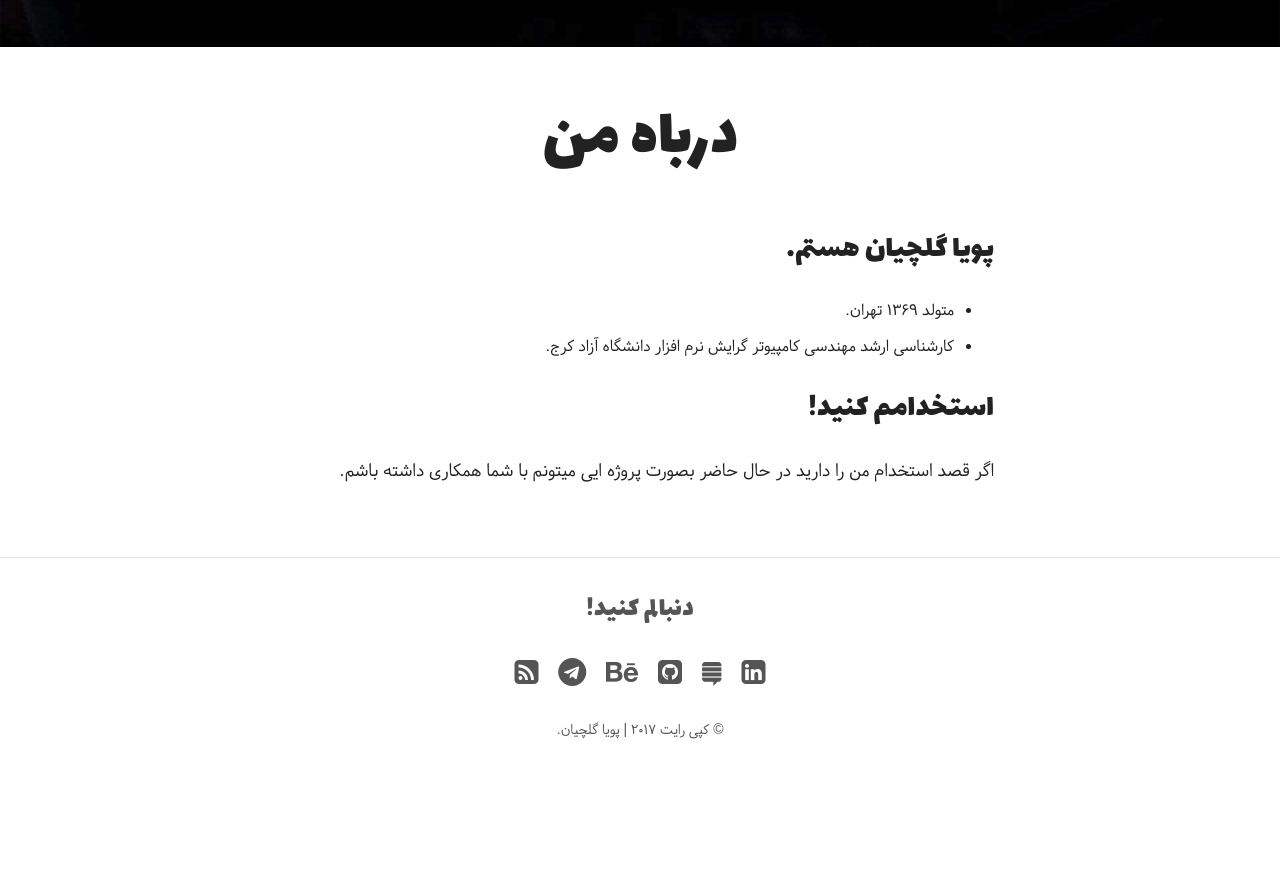
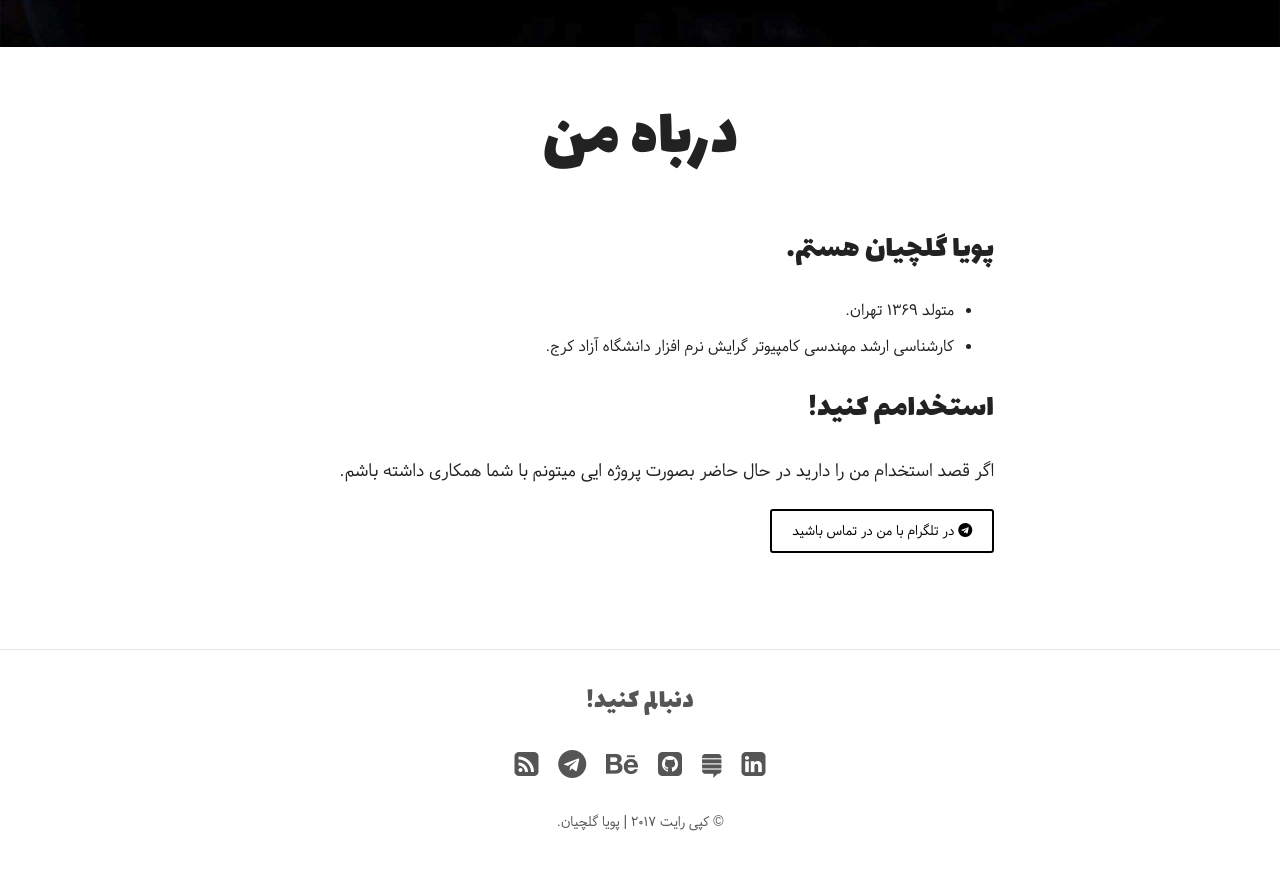
Before and after one commit to pooya-golchian/farsi, a Jekyll site: the page built from about/index.md, in a window 1280 px wide and 900 px high, scrolled down 722 px. Shown: the top 870 px of the window. Built offline with Jekyll 4.4.1, drawn with Linux system fonts in a browser that asks for light colours; nearby versions of some CDN libraries; before the commit the page ends 1530 px from its top, so only the background shows below that.

Commit message:
add telegram btn

```diff
--- a/about/index.md
+++ b/about/index.md
@@ -17,4 +17,7 @@
 ## استخدامم کنید!
 اگر قصد استخدام من را دارید در حال حاضر بصورت پروژه ایی میتونم با شما همکاری داشته باشم.
 
+<a markdown="0" href="https://t.me/iCoder" class="btn"><i class="fa fa-telegram"></i> در تلگرام با من در تماس باشید </a>
+
+
 [^1]: Example: *domain.com/category-name/post-title*
```
